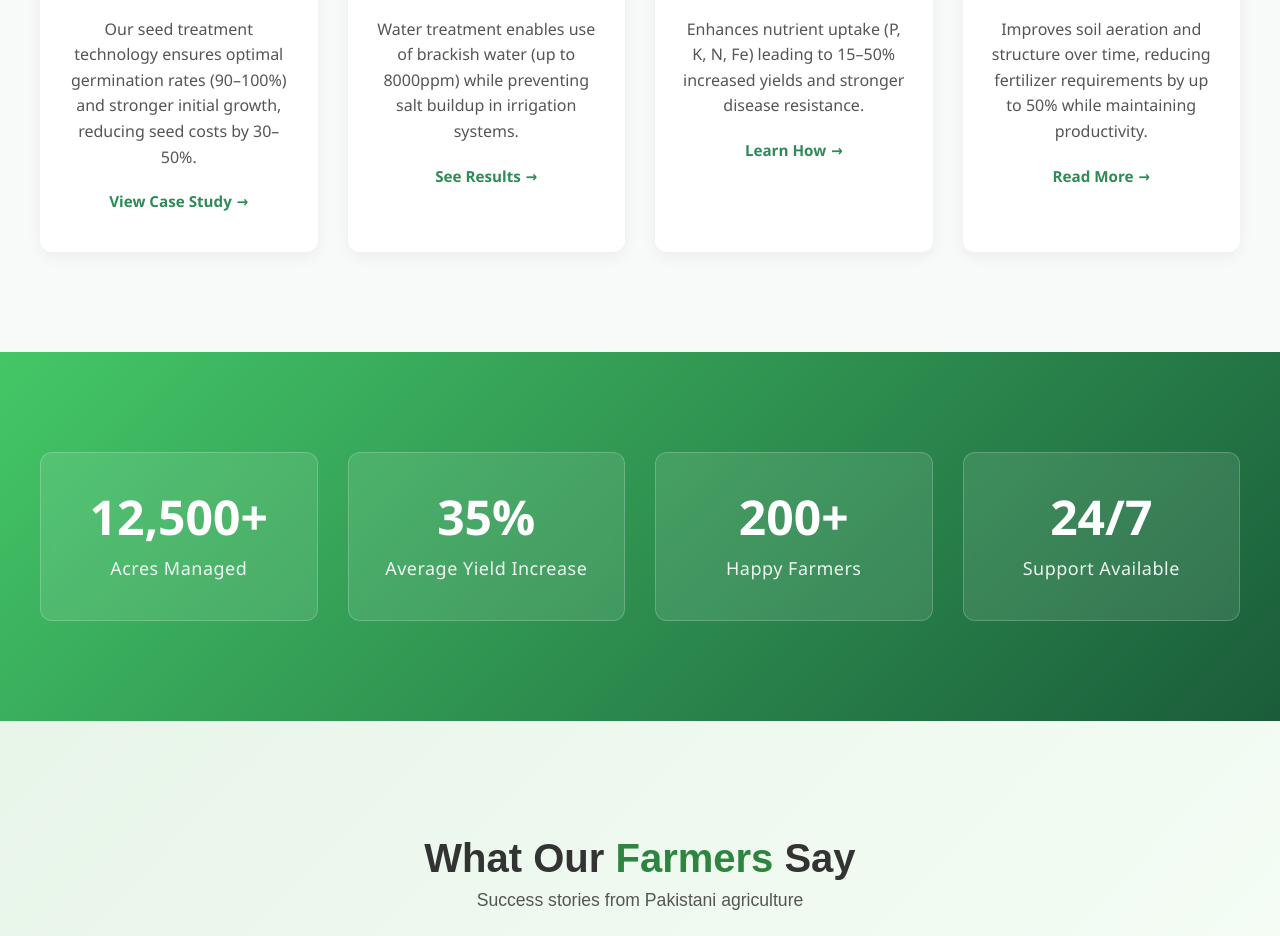
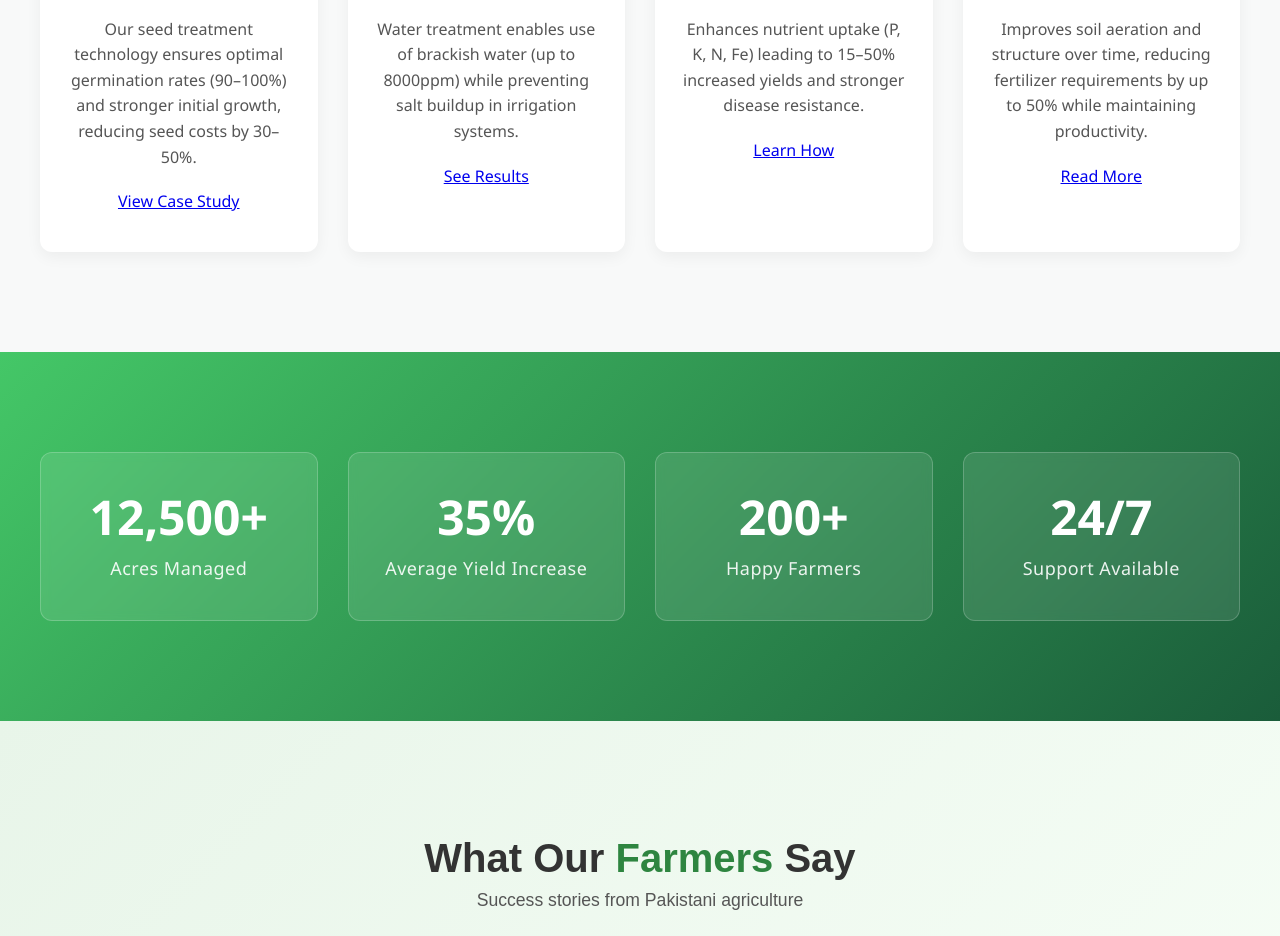
Before and after one commit to awais37402/Barak, a React (Create React App) app: page / in a window 1280 px wide. Shown: the part 2200-3136 px from the top of the page. Built offline with nearby package versions, Linux system fonts and the light colour scheme.

Commit message:
Update WaterBenefits.css

```diff
--- a/src/components/WaterBenefits.css
+++ b/src/components/WaterBenefits.css
@@ -149,30 +149,6 @@
   line-height: 1.6;
 }
 
-.card a {
-  color: #2e8b57;
-  font-weight: 600;
-  text-decoration: none;
-  font-size: 0.95rem;
-  display: inline-flex;
-  align-items: center;
-  transition: color 0.3s ease;
-}
-
-.card a:hover {
-  color: #1e6b47;
-}
-
-.card a::after {
-  content: "→";
-  margin-left: 5px;
-  transition: transform 0.3s ease;
-}
-
-.card a:hover::after {
-  transform: translateX(3px);
-}
-
 /* Responsive adjustments */
 @media (max-width: 768px) {
   .water-section {
```
